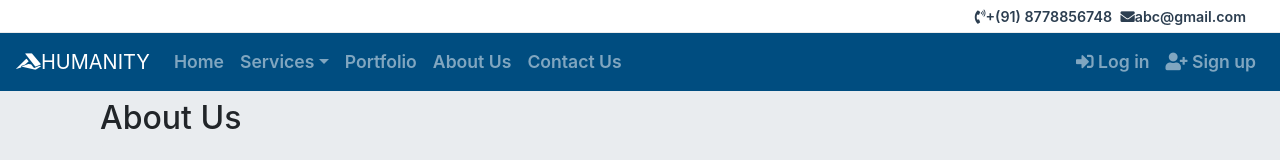
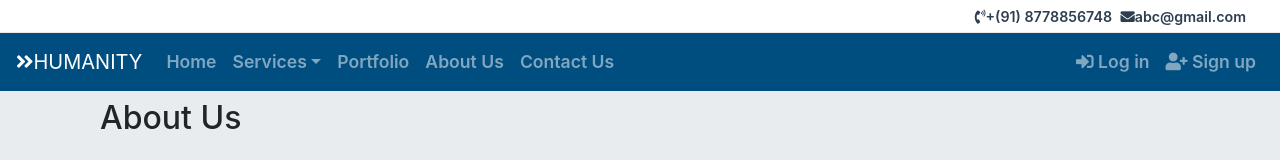
Before and after one commit to Jeevacr7/Static-Website, a website: page about.html in a window 1280 px wide. Shown: the top 160 px of the page. Drawn offline with nearby package versions, Linux system fonts and the light colour scheme.

Commit message:
minor change

```diff
--- a/about.html
+++ b/about.html
@@ -32,7 +32,7 @@
         </div>
         <!-- Bootom header -->
         <nav class="navbar navbar-dark  navbar-expand-lg" style="background-color:#004d80 ;">
-            <a class="navbar-brand" href=""><i class="fab fa-accusoft"></i>HUMANITY</a>
+            <a class="navbar-brand" href=""><i class="fas fa-angle-double-right"></i>HUMANITY</a>
             <button class="navbar-toggler" data-toggle="collapse" data-target="#navbarToggler" type="button"><span
                     class="navbar-toggler-icon"></span></button>
             <div class="collapse navbar-collapse" id="navbarToggler">
```
Also changed, not shown: contact.html (+1 -1 lines), login.html (+1 -1 lines), portfolio.html (+1 -1 lines), signup.html (+1 -1 lines).
